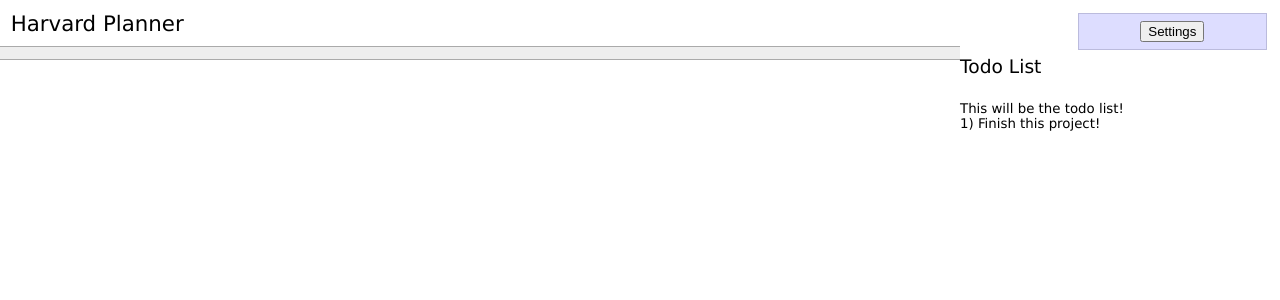
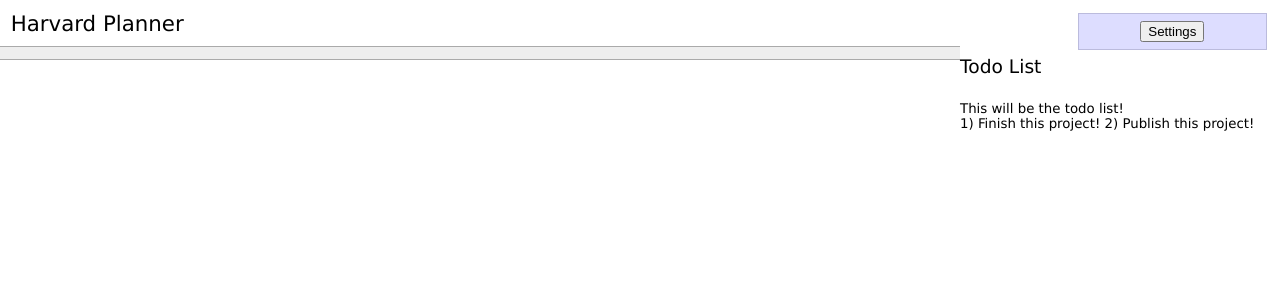
Before and after one commit to tlubin/hplanner, a Django app: template templates/home.html in a window 1280 px wide. Shown: the top 300 px of the page. Run offline with Django 3.2, Linux system fonts and the light colour scheme; the template is opened without the code that fills it, so the values that code supplies are empty; parts of the project's set-up code (start-up, migrations or seed data) failed here and were passed over; some libraries are stand-ins or nearby versions.

Commit message:
Testing branching

```diff
--- a/templates/home.html
+++ b/templates/home.html
@@ -48,6 +48,7 @@
     This will be the todo list!
     <br/>
     1) Finish this project!
+    2) Publish this project!
 </div>
 <div id="settings">
     <h2>Settings</h2>
```
